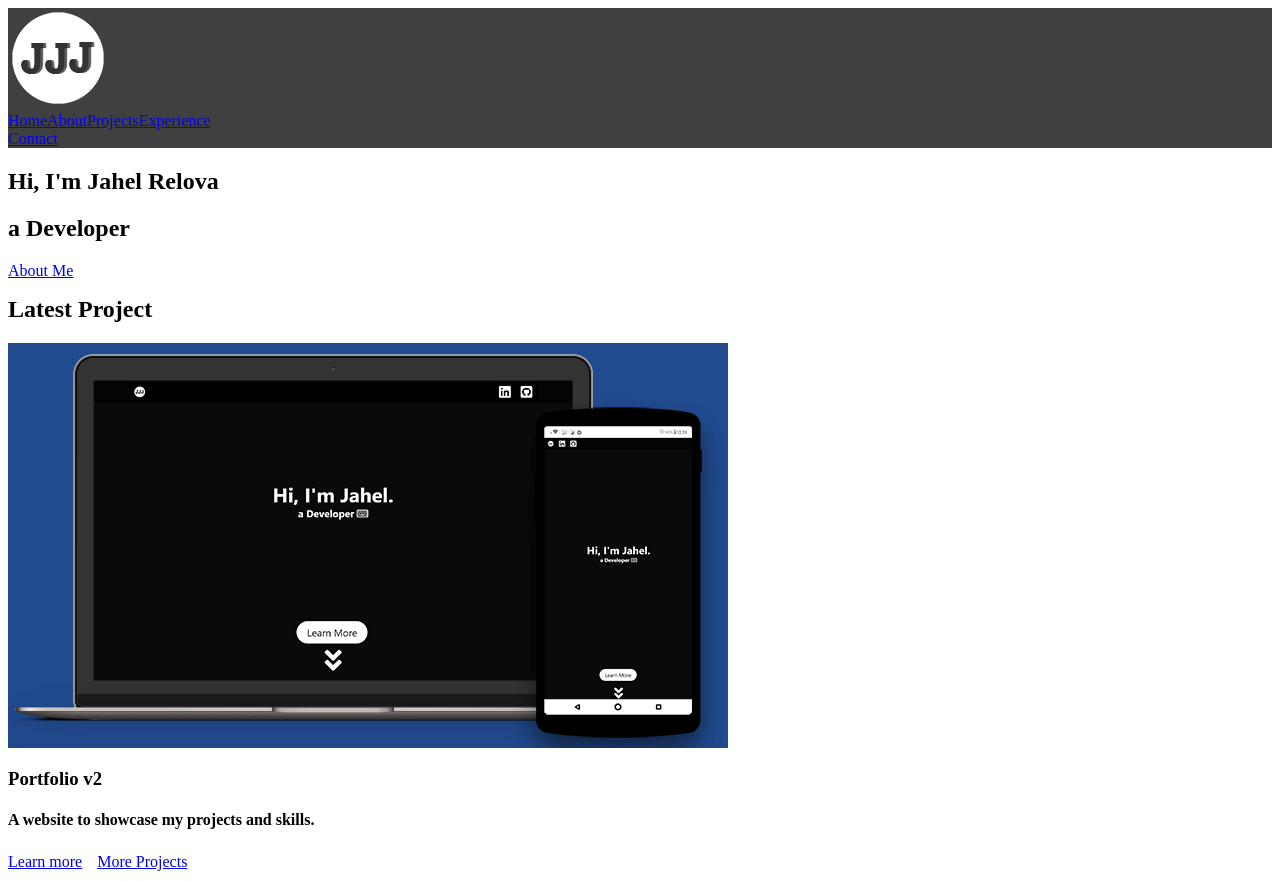
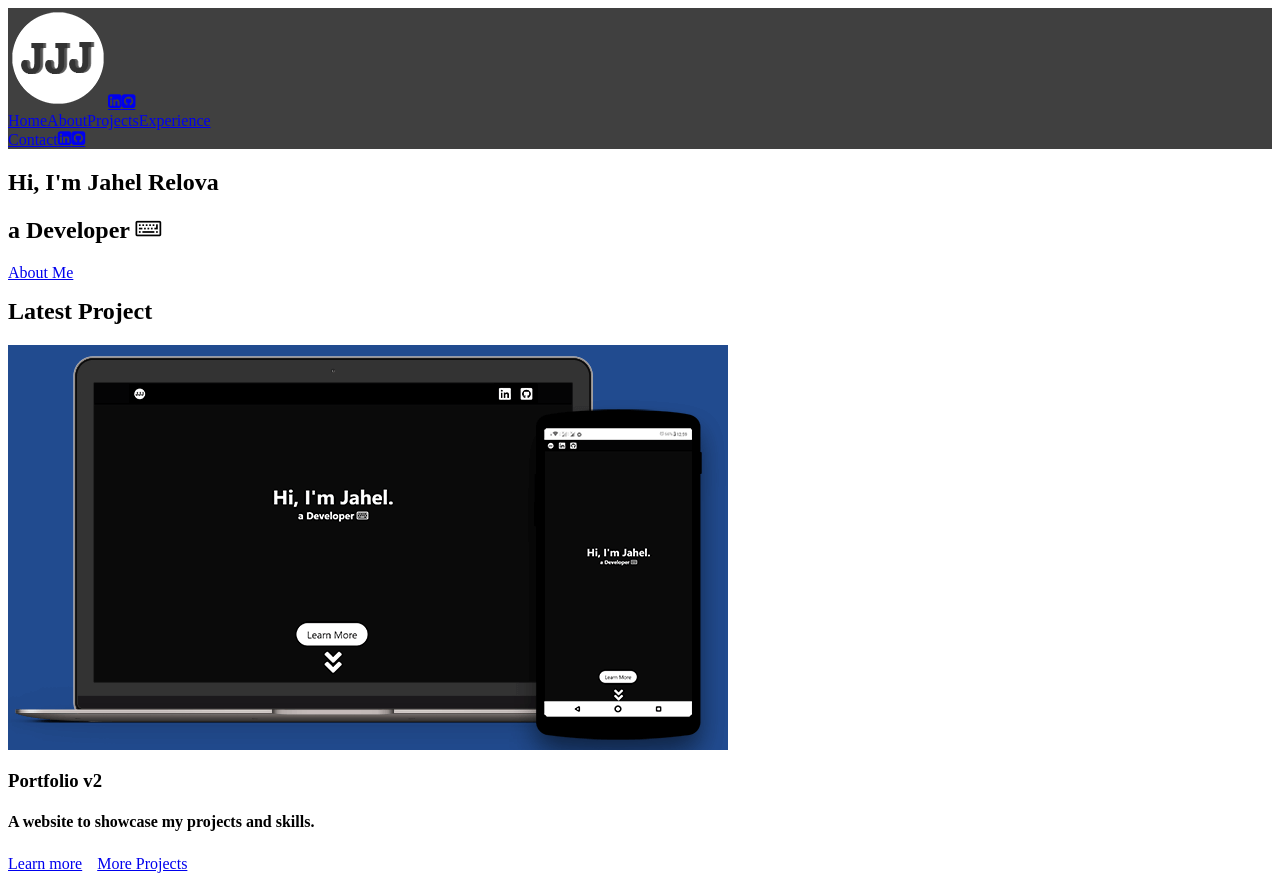
Before and after one commit to Jaaaahel/Portfolio-Web-v2, a Vue app: page / in a window 1280 px wide. Built offline with nearby package versions, Linux system fonts and the light colour scheme.

Commit message:
added icons

```diff
--- a/src/assets/scss/icomoon.scss
+++ b/src/assets/scss/icomoon.scss
@@ -0,0 +1,53 @@
+@font-face {
+  font-family: 'icomoon';
+  src:  url('/fonts/icomoon.eot?luk0ng');
+  src:  url('/fonts/icomoon.eot?luk0ng#iefix') format('embedded-opentype'),
+    url('/fonts/icomoon.ttf?luk0ng') format('truetype'),
+    url('/fonts/icomoon.woff?luk0ng') format('woff'),
+    url('/fonts/icomoon.svg?luk0ng#icomoon') format('svg');
+  font-weight: normal;
+  font-style: normal;
+}
+
+[class^="icon-"], [class*=" icon-"] {
+  /* use !important to prevent issues with browser extensions that change fonts */
+  font-family: 'icomoon' !important;
+  speak: none;
+  font-style: normal;
+  font-weight: normal;
+  font-variant: normal;
+  text-transform: none;
+  line-height: 1;
+
+  /* Better Font Rendering =========== */
+  -webkit-font-smoothing: antialiased;
+  -moz-osx-font-smoothing: grayscale;
+}
+
+.icon-keyboard-o:before {
+  content: "\e3";
+}
+.icon-video-camera:before {
+  content: "\e7";
+}
+.icon-mobile:before {
+  content: "\e6";
+}
+.icon-mobile-phone:before {
+  content: "\e6";
+}
+.icon-desktop:before {
+  content: "\e5";
+}
+.icon-at:before {
+  content: "\e8";
+}
+.icon-angle-double-down:before {
+  content: "\e4";
+}
+.icon-linkedin-square:before {
+  content: "\e1";
+}
+.icon-github-square:before {
+  content: "\e2";
+}
```
